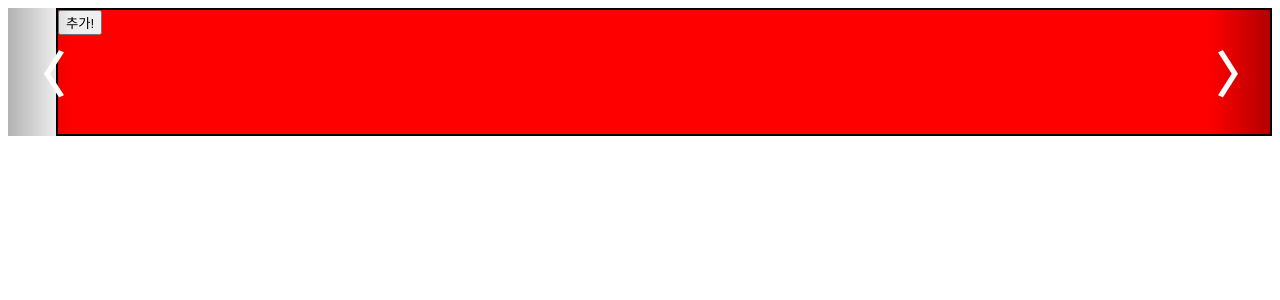
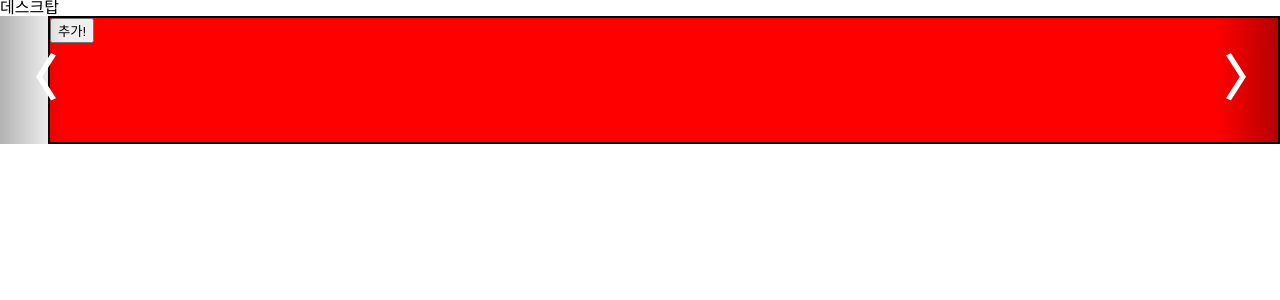
Before and after one commit to gms9424/Emosaac, a Next.js app in the folder client/: page / in a window 1280 px wide. Shown: the top 300 px of the page. Built offline with nearby package versions, Linux system fonts and the light colour scheme.

Commit message:
[Add] darkmode css, global reset css

```diff
--- /dev/null
+++ b/client/src/components/UI/NavigationBar/NavigationBar.tsx
@@ -0,0 +1,25 @@
+/** @jsxImportSource @emotion/react */
+import { jsx, css } from "@emotion/react";
+import { useMediaQuery } from "react-responsive";
+
+const NavigationBar = () => {
+  const isDesktop = useMediaQuery({
+    query: "(min-width: 1024px)",
+  });
+  const isTablet = useMediaQuery({
+    query: "(max-width: 1023px) and (min-width:768px)",
+  });
+  const isMobile = useMediaQuery({ query: "(max-width: 767px)" });
+  return (
+    <div>
+      {isDesktop && "데스크탑"}
+      {isTablet && "태블릿"}
+      {isMobile && "모바일"}
+    </div>
+  );
+};
+
+const dddd = css`
+  color: var(--main-color);
+`;
+export default NavigationBar;
--- a/client/src/components/layout/Layout.tsx
+++ b/client/src/components/layout/Layout.tsx
@@ -1,18 +1,19 @@
 /** @jsxImportSource @emotion/react */
-import { jsx, css } from '@emotion/react'
-import { Global } from "@/styles/ThemeProvider"
+import { jsx, css } from "@emotion/react";
+import { Global } from "@/styles/ThemeProvider";
+import NavigationBar from "../UI/NavigationBar/NavigationBar";
 
 interface Props {
-    children: any
+  children: any;
 }
 
 const Layout = (props: Props) => {
+  return (
+    <div css={Global}>
+      <NavigationBar />
+      {props.children}
+    </div>
+  );
+};
 
-    return (
-        <div css={Global}>
-            {props.children}
-        </div>
-    )
-}
-
-export default Layout
+export default Layout;
--- a/client/src/styles/globals.css
+++ b/client/src/styles/globals.css
@@ -1,3 +1,164 @@
 :root {
-  /* font-family: 'Sofia Sans Semi Condensed', sans-serif; */
+  --main-color: #ffb800;
+  --main-color-2: #ffe296;
+  --text-color: #000;
+  --text-color-2: #676767;
+  --text-color-3: #cecece;
+  --border-color: #cecece;
+  --border-color-2: #e6e6e6;
+  --back-color: #fff;
+  --back-color-2: #f8f8f8;
+  --back-dolor-3: #eeeeee;
+  --alert-color: #ff1e1e;
 }
+
+[data-theme="dark"] {
+  --main-color: #ffb800;
+  --main-color-2: #ffe296;
+  --text-color: #fff;
+  --text-color-2: #c3c3c3;
+  --text-color-3: #8f8f8f;
+  --border-color: #8f8f8f;
+  --border-color-2: #686868;
+  --back-color: #000;
+  --back-color-2: #242424;
+  --back-dolor-3: #454545;
+  --alert-color: #ff1e1e;
+}
+
+html,
+body,
+div,
+span,
+applet,
+object,
+iframe,
+h1,
+h2,
+h3,
+h4,
+h5,
+h6,
+p,
+blockquote,
+pre,
+a,
+abbr,
+acronym,
+address,
+big,
+cite,
+code,
+del,
+dfn,
+em,
+img,
+ins,
+kbd,
+q,
+s,
+samp,
+small,
+strike,
+strong,
+sub,
+sup,
+tt,
+var,
+b,
+u,
+i,
+center,
+dl,
+dt,
+dd,
+ol,
+ul,
+li,
+fieldset,
+form,
+label,
+legend,
+table,
+caption,
+tbody,
+tfoot,
+thead,
+tr,
+th,
+td,
+article,
+aside,
+canvas,
+details,
+embed,
+figure,
+figcaption,
+footer,
+header,
+hgroup,
+menu,
+nav,
+output,
+ruby,
+section,
+summary,
+time,
+mark,
+audio,
+video {
+  margin: 0;
+  padding: 0;
+  border: 0;
+  font-size: 100%;
+  font: inherit;
+  vertical-align: baseline;
+}
+/* HTML5 display-role reset for older browsers */
+article,
+aside,
+details,
+figcaption,
+figure,
+footer,
+header,
+hgroup,
+menu,
+nav,
+section {
+  display: block;
+}
+body {
+  line-height: 1;
+}
+ol,
+ul {
+  list-style: none;
+}
+blockquote,
+q {
+  quotes: none;
+}
+blockquote:before,
+blockquote:after,
+q:before,
+q:after {
+  content: "";
+  content: none;
+}
+table {
+  border-collapse: collapse;
+  border-spacing: 0;
+}
+h1 {
+  font-size: 36px;
+}
+h2 {
+  font-size: 22px;
+}
+h3 {
+  font-size: 18px;
+}
+* {
+  box-sizing: border-box;
+}
```
Also changed, not shown: client/src/components/UI/BookCard/BookCard.tsx (+14 -14 lines), client/src/pages/_app.tsx (+6 -7 lines).
